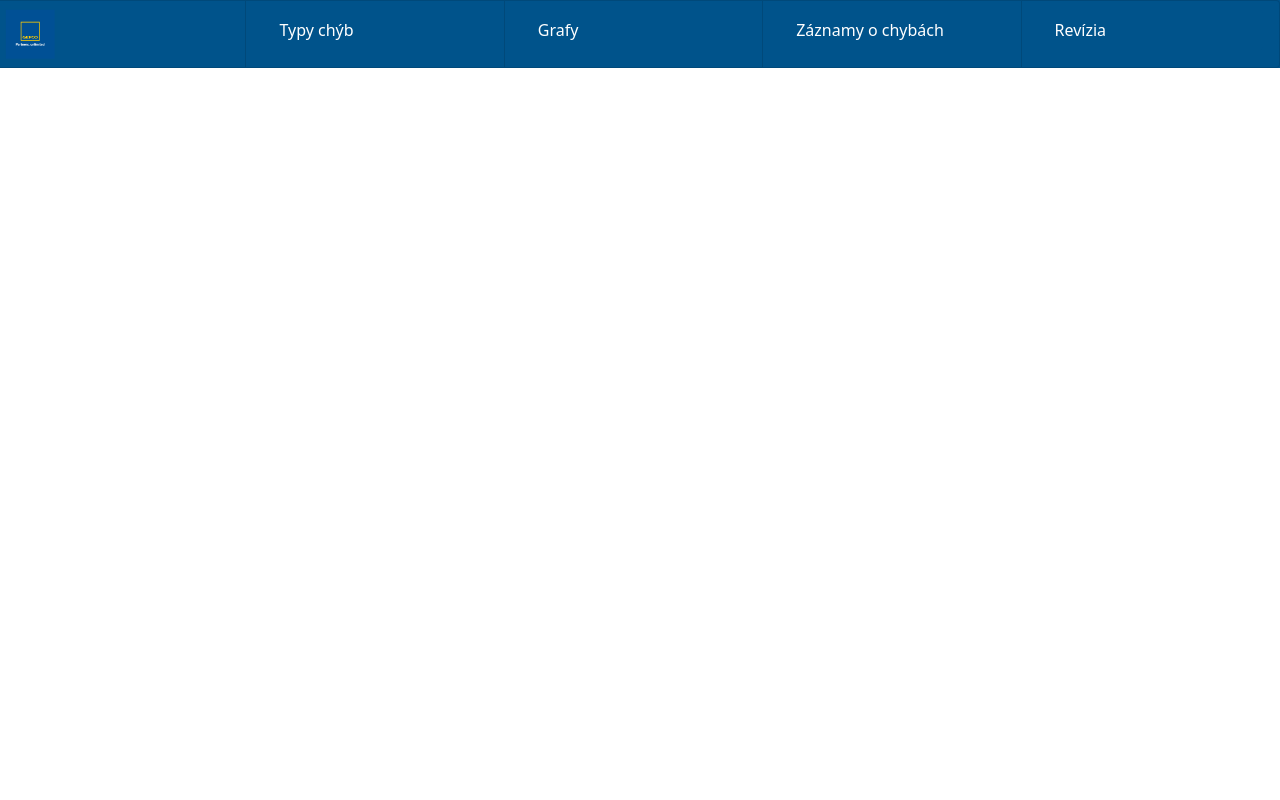
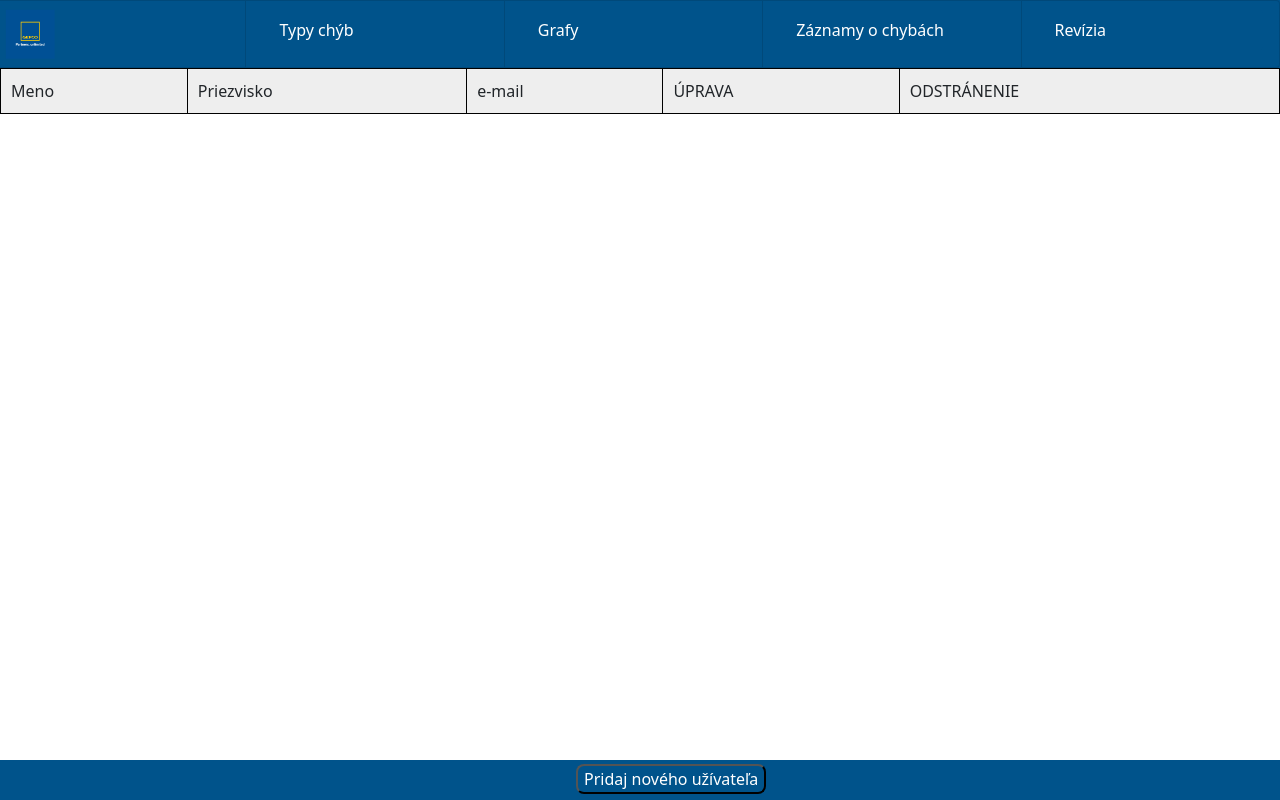
Before and after one commit to TIS2021-FMFI/evidencia-dielov, a Django app: template zapis_poruch/UI/templates/pouzivatelia.html in a window 1280 px wide. Run offline with Django 3.2, Linux system fonts and the light colour scheme; the template is opened without the code that fills it, so the values that code supplies are empty.

Commit message:
vytvorena tabulka

```diff
--- a/zapis_poruch/UI/templates/pouzivatelia.html
+++ b/zapis_poruch/UI/templates/pouzivatelia.html
@@ -1,4 +1,48 @@
 {% extends 'base.html' %}
 {% load static %}
 {% block maincontent %}
+<table style="width: 100%">
+    <tr class="nadpis">
+            <td>
+                Meno
+            </td>
+            <td>
+                Priezvisko
+            </td>
+            <td>
+                e-mail
+            </td>
+            <td>
+                ÚPRAVA
+            </td>
+            <td>
+                ODSTRÁNENIE
+            </td>
+    </tr>
+    {% for pouzivatel in pouzivatelia %}
+        <tr>
+            <td>
+                {{ pouzivatel.meno }}
+            </td>
+            <td>
+                {{ pouzivatel.priezvisko }}
+            </td>
+            <td>
+                {{ pouzivatel.email }}
+            </td>
+            <td>
+                <button onclick="presmerovanie('{{ pouzivatel.id }}', '/pouzivatelia/uprav', 'GET')">upraviť</button>
+            </td>
+            <td>
+                <button onclick="presmerovanie('{{ pouzivatel.id }}', '/pouzivatelia', 'DELETE')">odstrániť</button>
+            </td>
+        </tr>
+    {% endfor %}
+</table>
 {% endblock maincontent %}
+
+{% block footer%}
+<div class="pridaj">
+    <button onclick="presmerovanie(null, '/pouzivatelia/uprav', 'GET')"> Pridaj nového užívateľa</button>
+</div>
+{% endblock footer%}
--- a/zapis_poruch/zapis_poruch/urls.py
+++ b/zapis_poruch/zapis_poruch/urls.py
@@ -1,6 +1,6 @@
 from django.contrib import admin
 from django.urls import path, include
-from linka.views import TypyChyb, Zaznamy, Grafy, Revizia, PridajTyp, PridajZaznam
+from linka.views import TypyChyb, Zaznamy, Grafy, Revizia, PridajTyp, PridajZaznam, Pouzivatelia
 
 from linka.views import PridajRevizia
 
@@ -13,6 +13,6 @@ urlpatterns = [
     path('zaznamy/pridaj', PridajZaznam.as_view(), name='pridaj_zaznam'),
     path('revizia/pridaj', PridajRevizia.as_view(), name='pridaj_zaznam'),
     path('revizia/', Revizia.as_view(), name='revizia'),
-
+    path('pouzivatelia/', Pouzivatelia.as_view(), name='pouzivatelia'),
 
 ]
```
Also changed, not shown: zapis_poruch/linka/views.py (+11 -0 lines).
